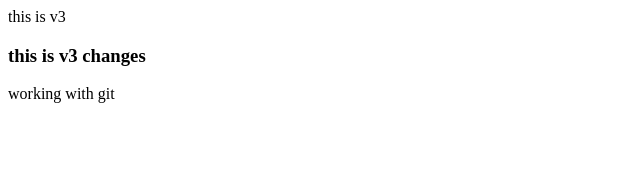
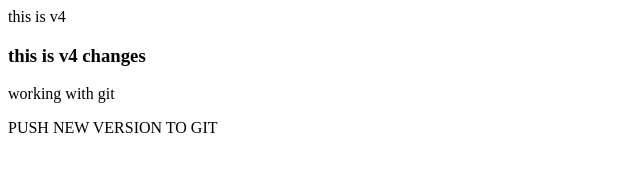
Before and after one commit to bhupendra48888/myrepo, a plain HTML site: page index.html in a window 1280 px wide. Shown: the whole page, without its empty margins (0-640 px from the left). Drawn offline with Linux system fonts and the light colour scheme.

Commit message:
version 4 changes

```diff
--- a/index.html
+++ b/index.html
@@ -3,11 +3,12 @@
 <head>
   <meta charset="UTF-8">
   <meta name="viewport" content="width=device-width, initial-scale=1.0">
-  <title>Document</title>
+  <title>GIT HUB  Sample</title>
 </head>
 <body>
-  this is v3
-  <h3>this is v3 changes</h3>
+  this is v4
+  <h3>this is v4 changes</h3>
   <span>working with git</span>
+  <P>PUSH NEW VERSION TO GIT</P>
 </body>
 </html>
```
